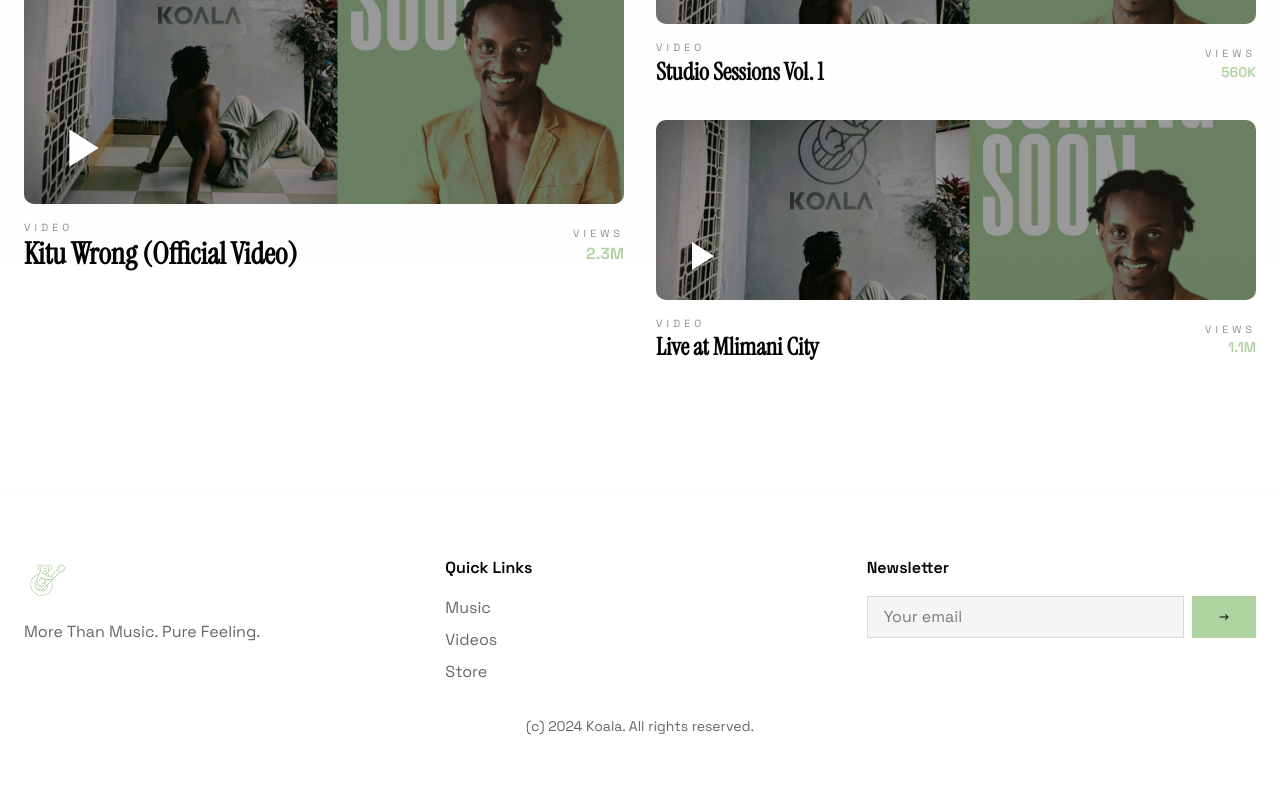
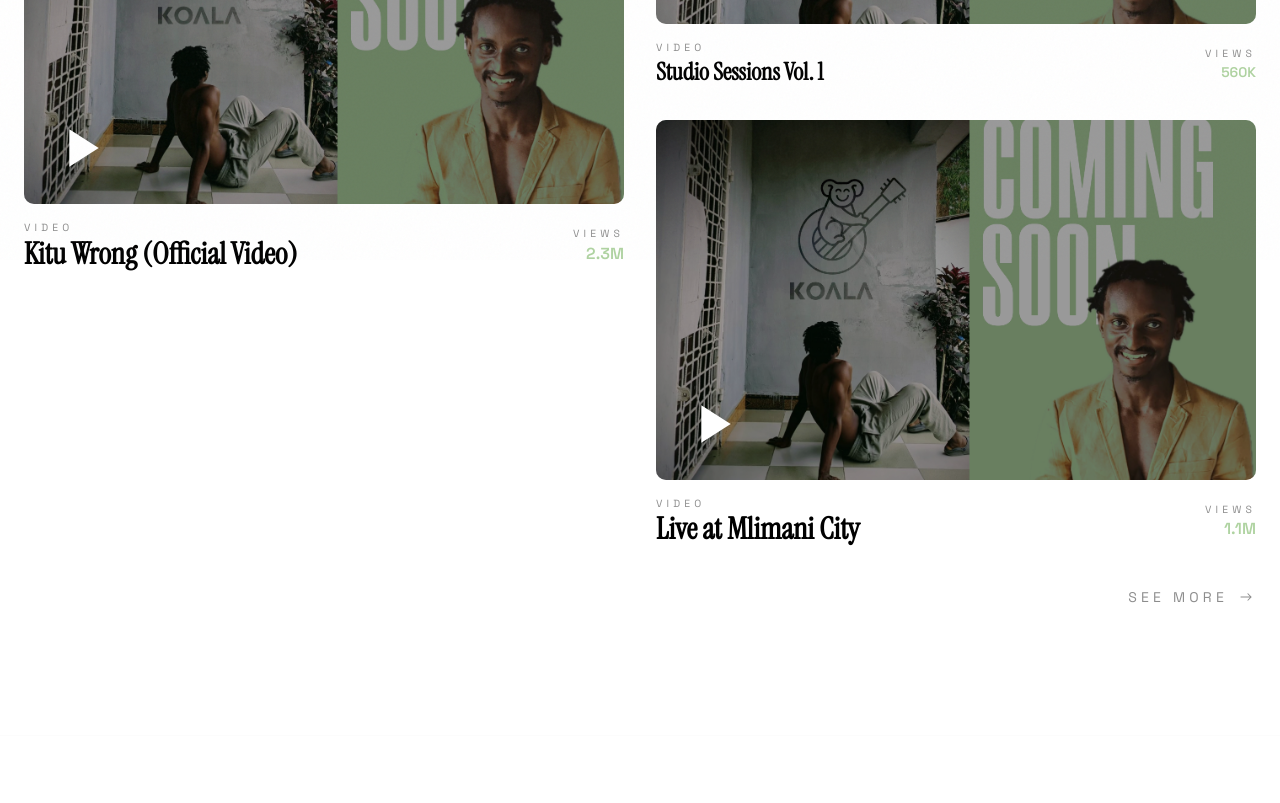
Before and after one commit to Eliakimshasha/koala-music, a Next.js app: page /videos in a window 1280 px wide. Shown: the part 540-1343 px from the top of the page. Built offline with nearby package versions, Linux system fonts and the light colour scheme.

Commit message:
second commit

```diff
--- a/app/sections/Store.jsx
+++ b/app/sections/Store.jsx
@@ -2,12 +2,13 @@ import React from "react";
 import Image from "next/image";
 import Link from "next/link";
 import { ShoppingCart } from "lucide-react";
+import { IoIosArrowRoundForward } from "react-icons/io";
 
 export default function Store({ products }) {
   return (
     <section
       id="store"
-      className="section-stack section-alt relative pb-32 lg:pt-32  px-6"
+      className="section-stack section-alt relative pb-32   px-6"
     >
       <div className="max-w-7xl mx-auto">
         <div className="flex items-center justify-between gap-6 mb-16">
@@ -18,6 +19,7 @@ export default function Store({ products }) {
             href="/store"
             className="inline-flex items-center gap-2 border border-subtle px-5 py-2 text-xs uppercase tracking-[0.35em] hover-text-accent hover-border-accent transition"
           >
+            <IoIosArrowRoundForward className="h-5 w-5" />
             View More
           </Link>
         </div>
@@ -41,12 +43,21 @@ export default function Store({ products }) {
                 </div>
                 <button className="btn-cart-inline">
                   <ShoppingCart className="h-4 w-4" />
-                  <span className="mt-[2px]">Buy</span>
+                  <span className="mt-0.5">Buy</span>
                 </button>
               </div>
             </div>
           ))}
         </div>
+        <div className="mt-10 flex justify-end">
+          <Link
+            href="/store"
+            className="inline-flex items-center gap-2 text-sm uppercase tracking-[0.3em] text-subtle hover-text-accent transition"
+          >
+            See More
+            <IoIosArrowRoundForward className="h-5 w-5" />
+          </Link>
+        </div>
       </div>
     </section>
   );
--- a/app/sections/Videos.jsx
+++ b/app/sections/Videos.jsx
@@ -1,6 +1,7 @@
 import React from "react";
 import Image from "next/image";
 import Link from "next/link";
+import { IoIosArrowRoundForward } from "react-icons/io";
 
 export default function Videos({ videos }) {
   const renderVideoMeta = (video, size = "sm") => {
@@ -43,6 +44,7 @@ export default function Videos({ videos }) {
             href="/videos"
             className="inline-flex items-center gap-2 border border-subtle px-5 py-2 text-xs uppercase tracking-[0.35em] hover-text-accent hover-border-accent transition"
           >
+            <IoIosArrowRoundForward className="h-5 w-5" />
             View More
           </Link>
         </div>
@@ -96,12 +98,11 @@ export default function Videos({ videos }) {
             {renderVideoMeta(featured[0], "lg")}
           </div>
           <div className="flex flex-col gap-8">
-            {featured.slice(1).map((video, i) => (
-              <div key={i} className="video-item cursor-pointer group">
+            <div className="video-item cursor-pointer group">
               <div className="relative min-h-[180px] rounded-lg overflow-hidden">
                 <Image
-                    src={video.image}
-                    alt={video.title}
+                  src={featured[1].image}
+                  alt={featured[1].title}
                   fill
                   sizes="(min-width: 1024px) 50vw, 100vw"
                   className="object-cover"
@@ -115,10 +116,38 @@ export default function Videos({ videos }) {
                   <path d="M8 5v14l11-7z" />
                 </svg>
               </div>
-                {renderVideoMeta(video, "sm")}
+              {renderVideoMeta(featured[1], "sm")}
             </div>
-            ))}
+            <div className="video-item cursor-pointer group">
+              <div className="relative min-h-[360px] rounded-lg overflow-hidden">
+                <Image
+                  src={featured[2].image}
+                  alt={featured[2].title}
+                  fill
+                  sizes="(min-width: 1024px) 50vw, 100vw"
+                  className="object-cover"
+                />
+                <div className="absolute inset-0 bg-black/40 group-hover:bg-black/25 transition-all"></div>
+                <svg
+                  className="absolute left-6 bottom-6 w-16 h-16 text-white group-hover:scale-110 transition-transform"
+                  fill="currentColor"
+                  viewBox="0 0 24 24"
+                >
+                  <path d="M8 5v14l11-7z" />
+                </svg>
               </div>
+              {renderVideoMeta(featured[2], "lg")}
+            </div>
+          </div>
+        </div>
+        <div className="mt-10 flex justify-end">
+          <Link
+            href="/videos"
+            className="inline-flex items-center gap-2 text-sm uppercase tracking-[0.3em] text-subtle hover-text-accent transition"
+          >
+            See More
+            <IoIosArrowRoundForward className="h-5 w-5" />
+          </Link>
         </div>
       </div>
     </section>
```
Lines whose indentation alone changed are shown as unchanged.
